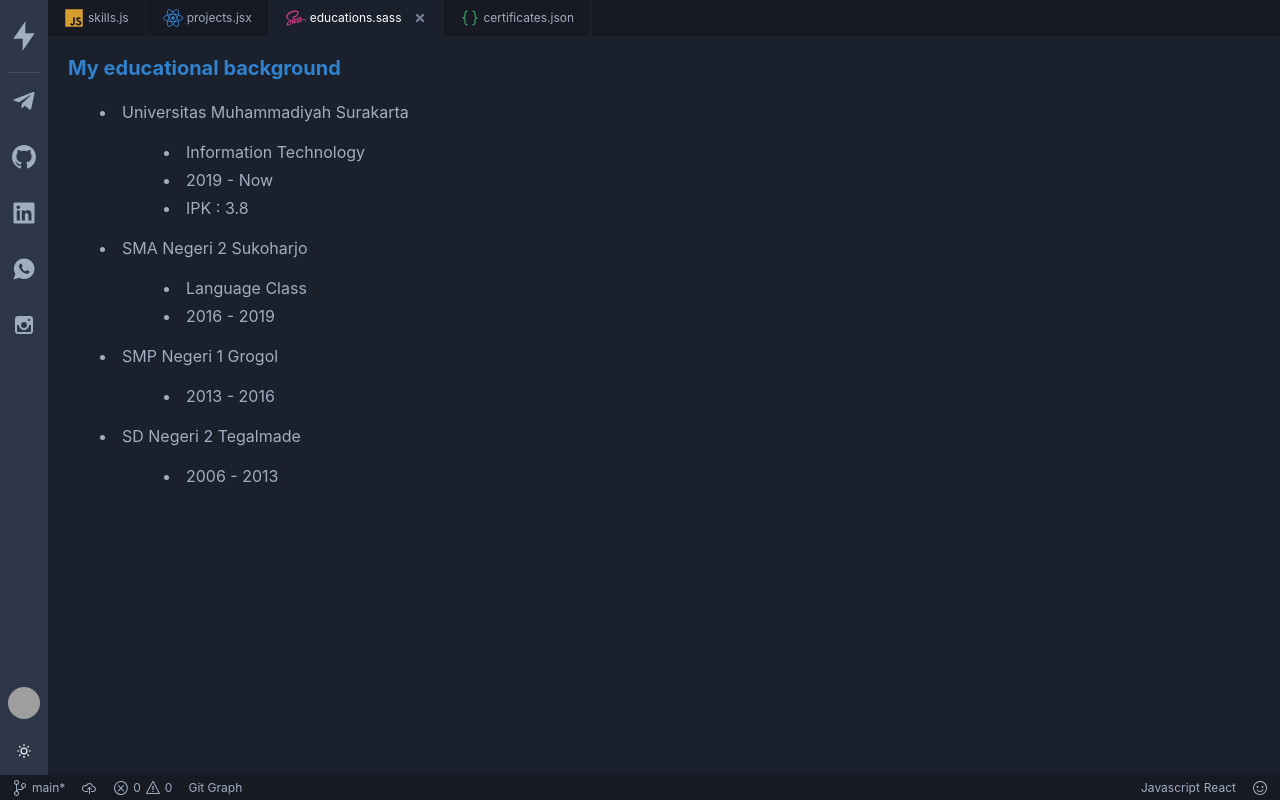
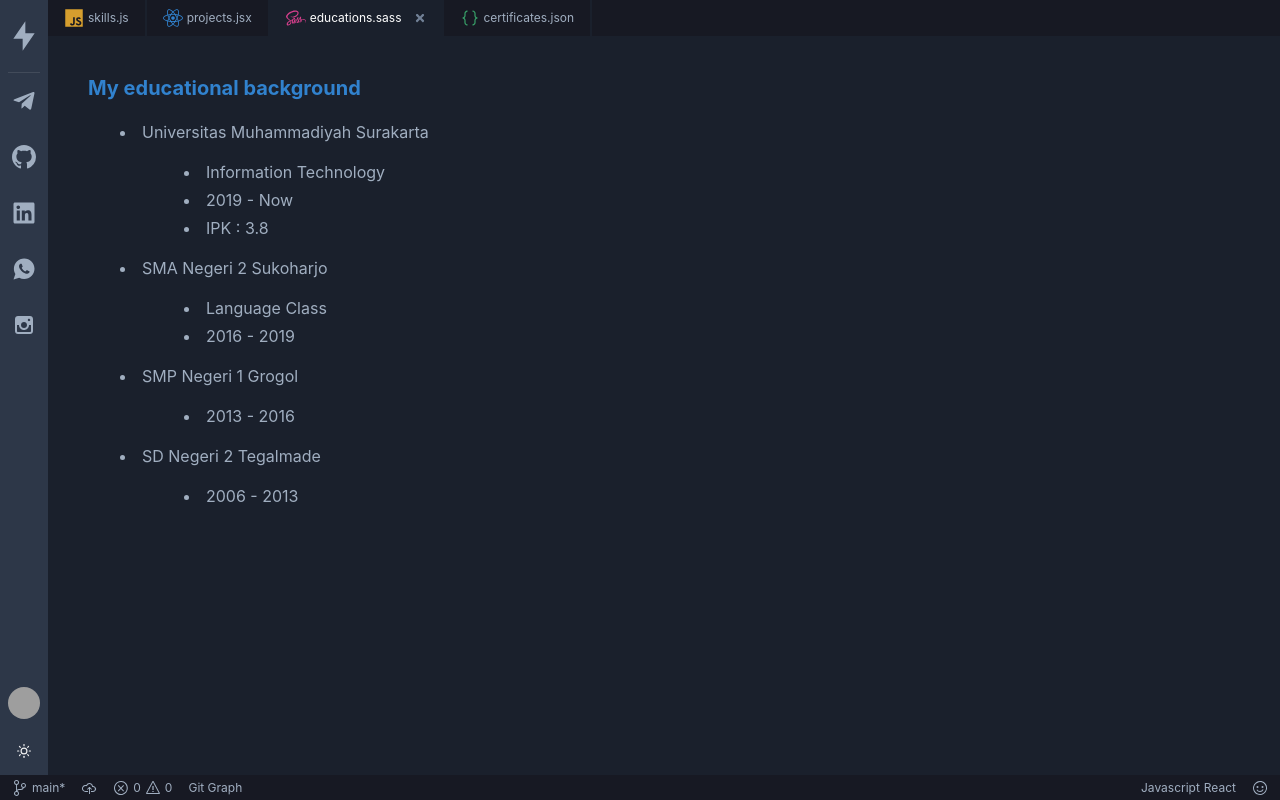
Before and after one commit to nabilaba/nabilaba.github.io, a React (Vite) app: page /educations in a window 1280 px wide. Built offline with nearby package versions, Linux system fonts and the light colour scheme; grey boxes are pictures that could not be loaded.

Commit message:
change padding pages to main padding

```diff
--- a/src/components/Main/index.jsx
+++ b/src/components/Main/index.jsx
@@ -11,7 +11,7 @@ const MainContent = () => (
     pb="25px"
   >
     <HeaderContent />
-    <Box as="main" bgColor={useColorModeValue("gray.100", "gray.800")} flex={1}>
+    <Box as="main" bgColor={useColorModeValue("gray.100", "gray.800")} flex={1} p={10}>
       <Outlet />
     </Box>
   </Flex>
--- a/src/pages/Educations/index.jsx
+++ b/src/pages/Educations/index.jsx
@@ -1,7 +1,7 @@
 import { Heading, ListItem, Stack, UnorderedList, useColorModeValue } from "@chakra-ui/react";
 
 const Educations = () => (
-  <Stack spacing={5} h="full" p={5}>
+  <Stack spacing={5} h="full">
     <Heading color="blue.500" fontSize="xl">
       My educational background
     </Heading>
```
